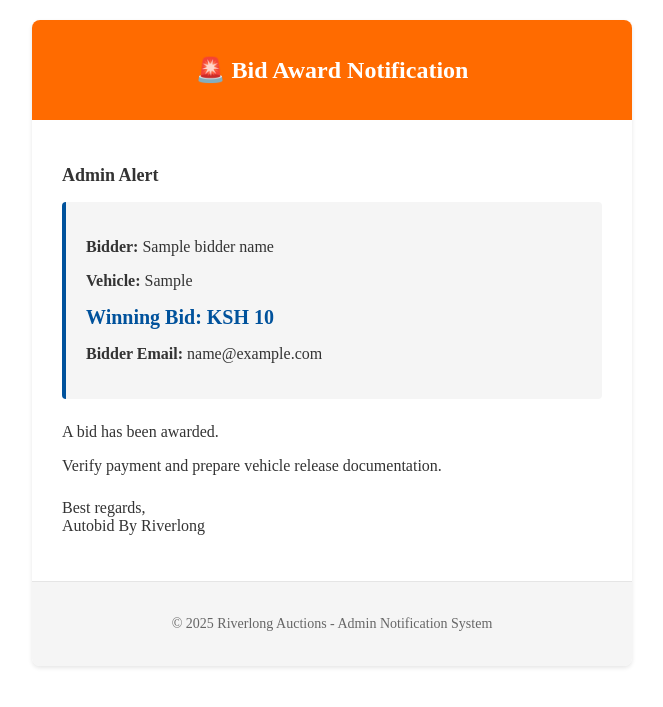
After one commit to martinmbogo-254/Auto-auction, a Django app: template vehicles/templates/vehicles/emails/bidaward_admins.html in a window 1280 px wide. The commit adds this page. Shown: the top 707 px of the page, without its empty margins (308-971 px from the left). Run offline with Django 5.2, Linux system fonts and the light colour scheme; the template is opened without the code that fills it: most values are stand-ins (such as "Sample title", 1, 10 or a date in 2020); some libraries are stand-ins or nearby versions.

Commit message:
added feature to send notification to admins once a user has been awarded

```diff
--- a/auctions/settings.py
+++ b/auctions/settings.py
@@ -165,6 +165,7 @@ DEBUG = config('DEBUG', default=False, cast=bool)
 # Email Settings
 EMAIL_BACKEND = 'django.core.mail.backends.smtp.EmailBackend'
 EMAIL_HOST = 'smtp-mail.outlook.com'
+# EMAIL_HOST = 'smtp.gmail.com'
 EMAIL_PORT = 587
 EMAIL_USE_TLS = True
 EMAIL_HOST_USER = config('EMAIL_HOST_USER')
@@ -172,6 +173,7 @@ EMAIL_HOST_PASSWORD = config('EMAIL_HOST_PASSWORD')
 DEFAULT_FROM_EMAIL = config('DEFAULT_FROM_EMAIL')
 CKEDITOR_UPLOAD_PATH = "uploads/"  # Folder where uploaded files will go
 CKEDITOR_IMAGE_BACKEND = 'pillow'  # Required for image processing (pillow is a common dependency)
+ADMIN_NOTIFICATION_EMAILS = ['mmburu@riverlong.com', 'mbogomartin25@gmail.com']
 CKEDITOR_CONFIGS = {
     'default': {
         'toolbar': 'Full',  # Use full toolbar (you can customize this)
--- /dev/null
+++ b/vehicles/templates/vehicles/emails/bidaward_admins.html
@@ -0,0 +1,40 @@
+<!DOCTYPE html>
+<html>
+<head>
+    <meta charset="utf-8">
+    <meta name="viewport" content="width=device-width, initial-scale=1.0">
+    <title>Riverlong Auction - Bid Award Notification</title>
+</head>
+<body>
+    <div style="background-color:#ffffff;max-width:600px;margin:20px auto;border-radius:8px;box-shadow:0 2px 4px rgba(0,0,0,0.1);">
+        <div style="background-color:#FF6B00;color:#ffffff;text-align:center;padding:20px;border-radius:8px 8px 0 0;">
+            <h1 style="font-size:24px;font-weight:600;">🚨 Bid Award Notification</h1>
+        </div>
+        <div style="padding:30px;color:#333333;">
+            <h2 style="font-size:18px;font-weight:600;">Admin Alert</h2>
+
+            <div style="background-color:#F5F5F5;border-left:4px solid #00529C;padding:20px;margin-top:16px;border-radius:4px;">
+                <p><strong>Bidder:</strong> {{ bidder_name }}</p>
+                <p><strong>Vehicle:</strong> {{ vehicle_reg }}</p>
+                <div style="font-size:20px;color:#00529C;font-weight:600;margin-top:8px;">
+                    Winning Bid: KSH {{ amount }}
+                </div>
+                <p><strong>Bidder Email:</strong> {{ bidder_email }}</p>
+            </div>
+
+            <div style="margin-top:24px;">
+                <p>A bid has been awarded. </p>
+                <p>Verify payment and prepare vehicle release documentation.</p>
+
+                <!-- <a href="#" style="display:inline-block;padding:12px 24px;background-color:#00529C;color:#ffffff;text-decoration:none;border-radius:4px;font-weight:600;">View Bid Details</a> -->
+            </div>
+
+            <p style="margin-top:24px;">Best regards,<br>Autobid By Riverlong</p>
+        </div>
+
+        <div style="text-align:center;background-color:#F5F5F5;color:#666666;font-size:14px;padding:20px;border-top:1px solid #E5E5E5;border-radius:0 0 8px 8px;">
+            <p>© 2025 Riverlong Auctions - Admin Notification System</p>
+        </div>
+    </div>
+</body>
+</html>
```
Also changed, not shown: vehicles/admin.py (+54 -1 lines), vehicles/templates/vehicles/base.html (+33 -0 lines), 1 other file.
